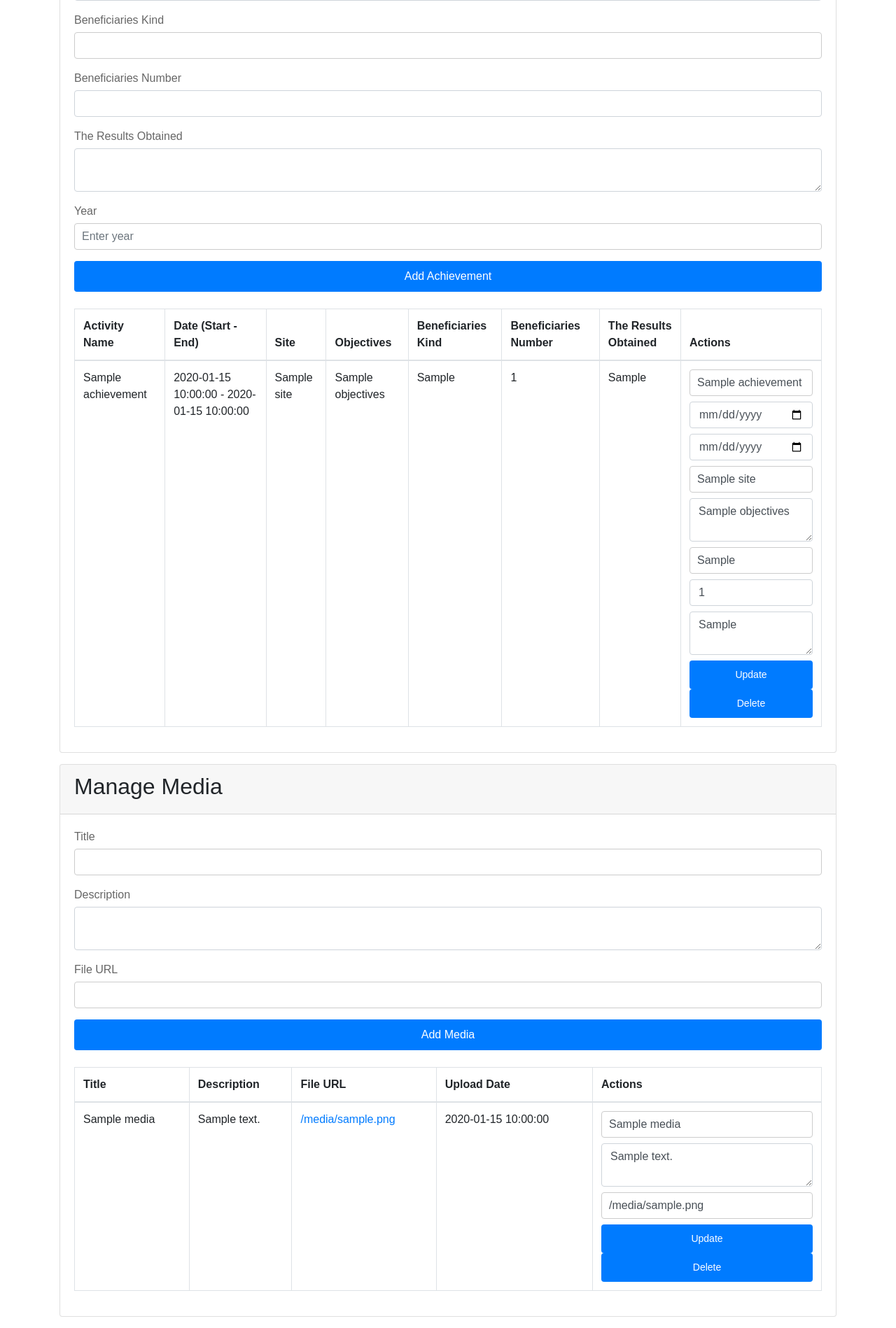
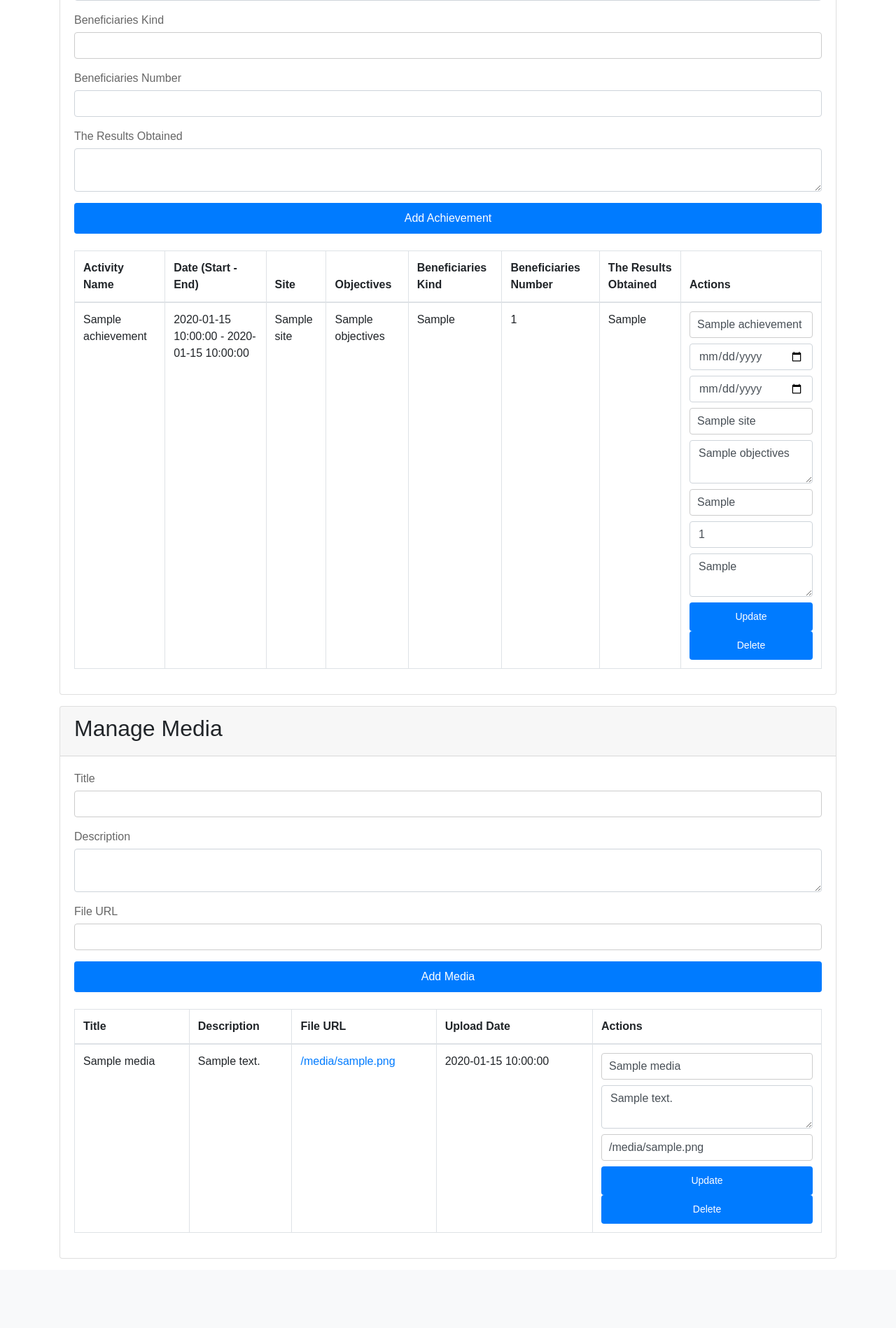
Before and after one commit to vapeasnl/appweb, a Flask app: template association/association_v1/app/templates/dashboard.html in a window 1280 px wide. Shown: the part 3536-5434 px from the top of the page at 70% size. After the commit the page ends 5335 px from the top, so only its background shows below. Run offline with Flask 3, Linux system fonts and the light colour scheme; the template is opened without the code that fills it: most values are stand-ins (such as "Sample title", 1, 10 or a date in 2020); some libraries are stand-ins or nearby versions.

Commit message:
Update dashboard.html

```diff
--- a/association/association_v1/app/templates/dashboard.html
+++ b/association/association_v1/app/templates/dashboard.html
@@ -253,10 +253,6 @@
                 <label for="results_obtained" class="form-label">The Results Obtained</label>
                 <textarea class="form-control" id="results_obtained" name="results_obtained" required></textarea>
             </div>
-           <div class="mb-3">
-    <label for="year" class="form-label">Year</label>
-    <input type="text" class="form-control" id="year" name="year" placeholder="Enter year">
-            </div>
 
             <button type="submit" class="btn btn-primary">Add Achievement</button>
         </form>
```
